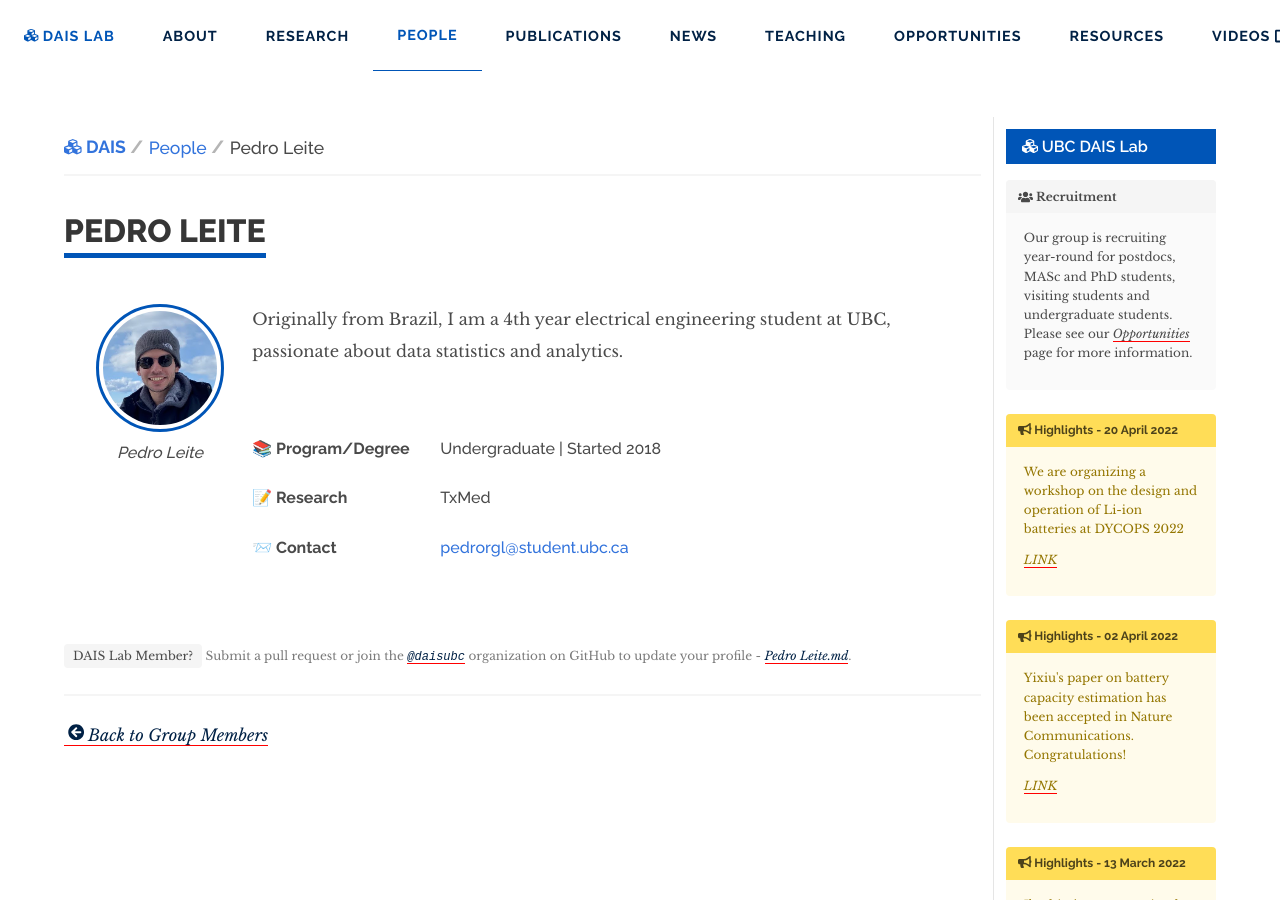
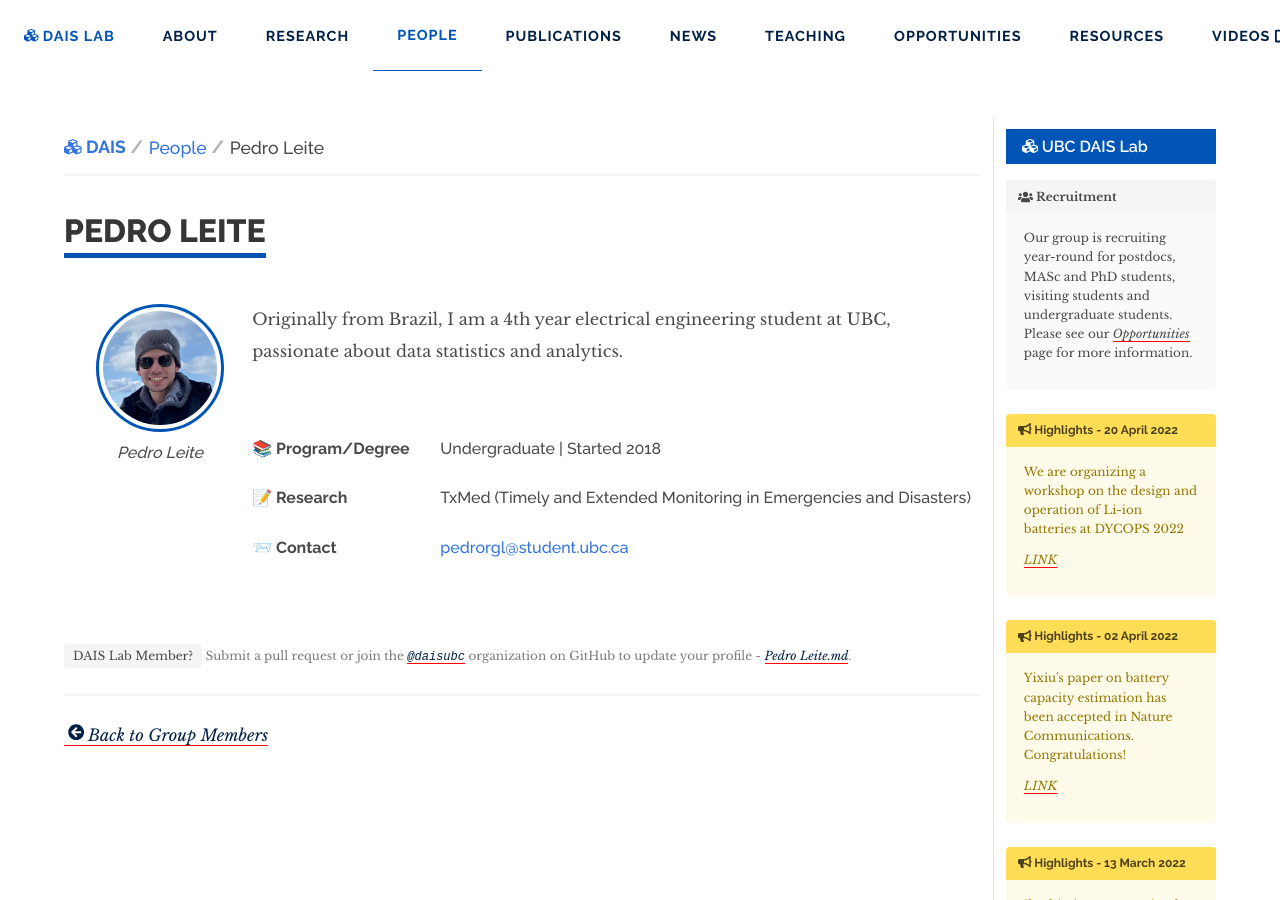
Before and after one commit to daisubc/daisubc.github.io, a Jekyll site: the page built from _profiles/Pedro Leite.md, in a window 1280 px wide and 900 px high. Built offline with Jekyll 4.4.1, drawn with Linux system fonts in a browser that asks for light colours; nearby versions of some CDN libraries.

Commit message:
update txmed

```diff
--- a/_profiles/Pedro Leite.md
+++ b/_profiles/Pedro Leite.md
@@ -1,7 +1,7 @@
 ---
 layout: biography
 email: pedrorgl@student.ubc.ca
-project: TxMed
+project: TxMed (Timely and Extended Monitoring in Emergencies and Disasters)
 img: pedro.jpg
 degree: Undergraduate
 biography: Originally from Brazil, I am a 4th year electrical engineering student at UBC, passionate about data statistics and analytics.
```
